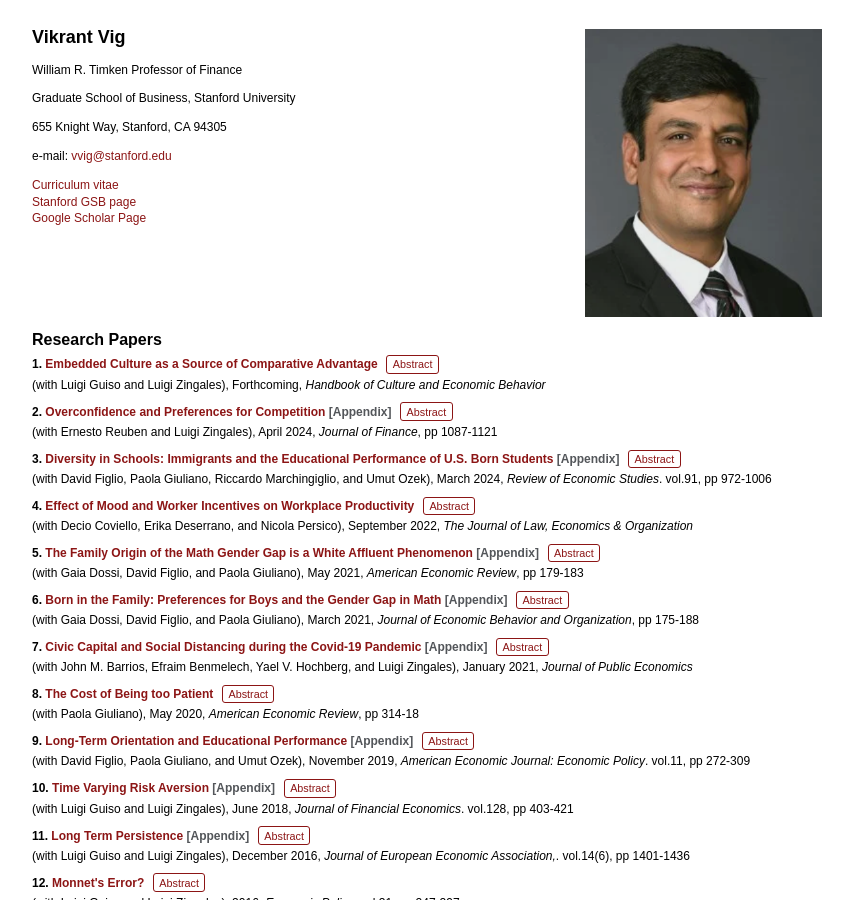
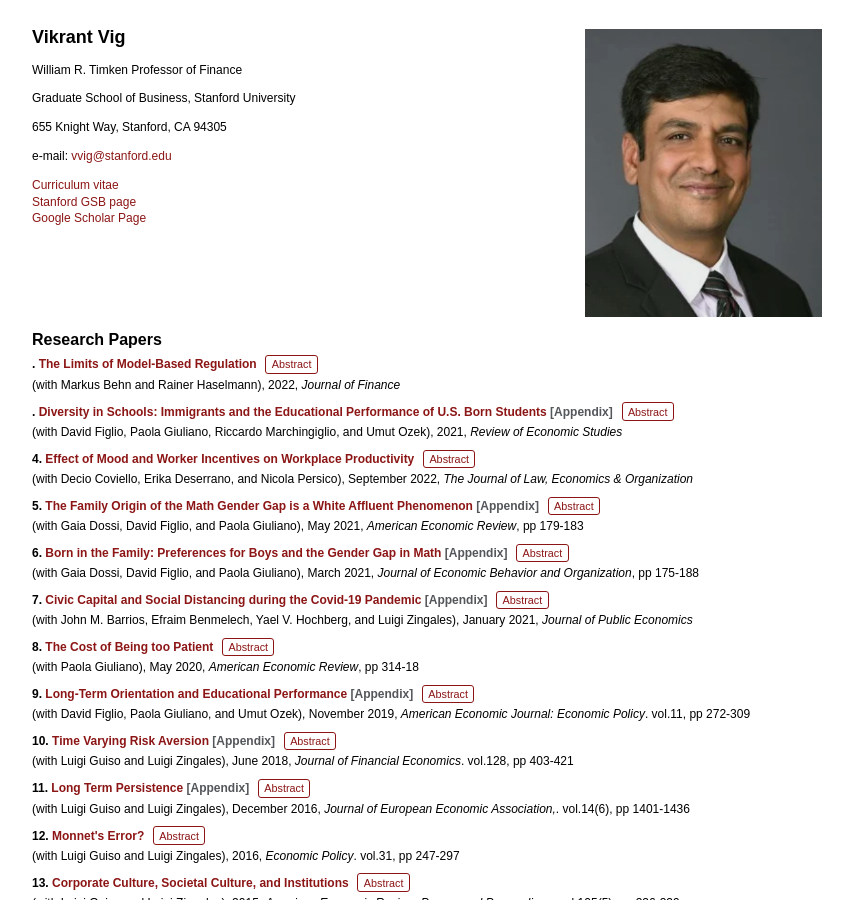
Before and after one commit to vikrantvig0/vikrantvig0.github.io, a Jekyll site: the page built from index.md, in a window 1280 px wide and 900 px high. Shown: the whole window, without its empty margins (213-1066 px from the left). Built offline with Jekyll 4.4.1, drawn with Linux system fonts in a browser that asks for light colours; some of the changed lines change nothing that is shown.

Commit message:
Update papers.yml with new research entries
Removed outdated papers and added new entries with details on their titles, authors, journals, dates, and abstracts.

```diff
--- a/_data/papers.yml
+++ b/_data/papers.yml
@@ -1,39 +1,18 @@
 
-- id: 1
-  title: Embedded Culture as a Source of Comparative Advantage
-  pdf: assets/papers/cultureHandbook.pdf
-  authors: Luigi Guiso and Luigi Zingales
-  journal: Handbook of Culture and Economic Behavior
-  date: Forthcoming
-  abstract: This paper examines how the concept of embedded culture played a transformative role in the ongoing cultural revolution within economics and business.  We trace the field's shift from the 20th-century concept of homo economicus universalis to an approach incorporating cultural embeddedness in economic behavior. Beyond documenting this intellectual transformation, we identify fertile areas for future research and explore how an embedded cultural perspective can enhance both our understanding of economic phenomena and the design of effective policies.
+- title: The Limits of Model-Based Regulation
+  pdf: assets/papers/2022_JF.pdf
+  authors: Markus Behn and Rainer Haselmann
+  journal: Journal of Finance
+  date: 2022
+  abstract: Using loan-level data from Germany, we investigate how the introduction of modelbased capital regulation affected banks’ ability to absorb shocks. The objective of this regulation was to enhance financial stability by making capital requirements responsive to asset risk. Our evidence suggests that banks ‘optimized’ model-based regulation to lower their capital requirements. Banks systematically underreported risk, with underreporting being more pronounced for banks with higher gains from it. Moreover, large banks benefitted from the regulation at the expense of smaller banks. Overall, our results suggest that sophisticated rules may have undesired effects if strategic misbehavior is difficult to detect.
 
-- id: 2
-  title: Overconfidence and Preferences for Competition
-  pdf: assets/papers/PreferenceCompetition.pdf
-  appendix: assets/papers/AppendixPreferenceCompetition.pdf
-  authors: Ernesto Reuben and Luigi Zingales
-  journal: Journal of Finance
-  date: April 2024
-  pages: 1087-1121
-  abstract: We study whether and when preferences for competition are a positive economic
-    trait among high-earners and to what extent this trait can explain the gender
-    gap in income among MBAs. Consistent with the experimental evidence, preferences
-    for competition are a positive economic trait only for non-overconfident individuals.
-    Preferences for competition correlate with income only at graduation when bonuses
-    are guaranteed and not a function of performance. Overconfident, competitionloving
-    MBAs have lower compensation and income growth, and experience greater exit from
-    high-reward industries and more frequent job interruptions. Preferences for competition
-    do not explain the gender pay gap among MBAs.
 
-- id: 3
-  title: 'Diversity in Schools: Immigrants and the Educational Performance of U.S. Born Students'
+- title: 'Diversity in Schools: Immigrants and the Educational Performance of U.S. Born Students'
   pdf: assets/papers/DiversityinSchools.pdf
   appendix: assets/papers/AppendixAImmigrants.pdf
   authors: David Figlio, Paola Giuliano, Riccardo Marchingiglio, and Umut Ozek
   journal: Review of Economic Studies
-  date: March 2024
-  volume: '91'
-  pages: 972-1006
+  date: 2021
   abstract: We study the effect of exposure to immigrants on the educational outcomes
     of U.S.-born students, using a unique dataset combining population-level birth
     and school records from Florida. This research question is complicated by substantial
```
